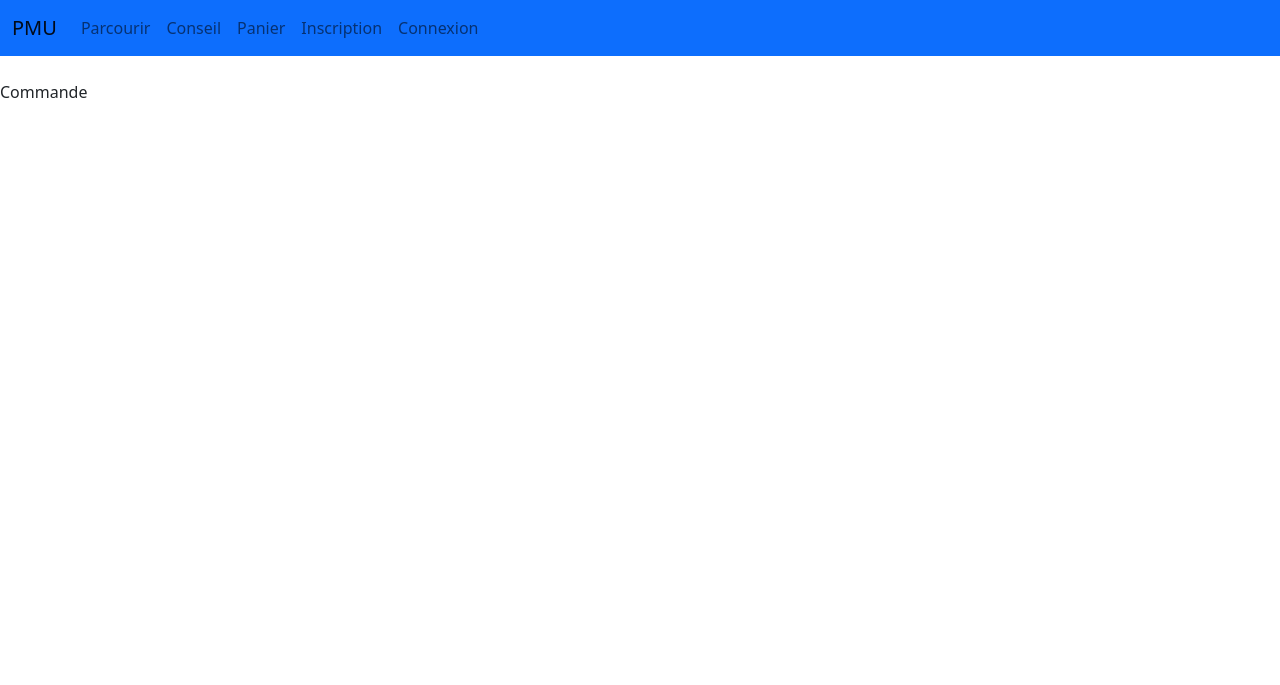
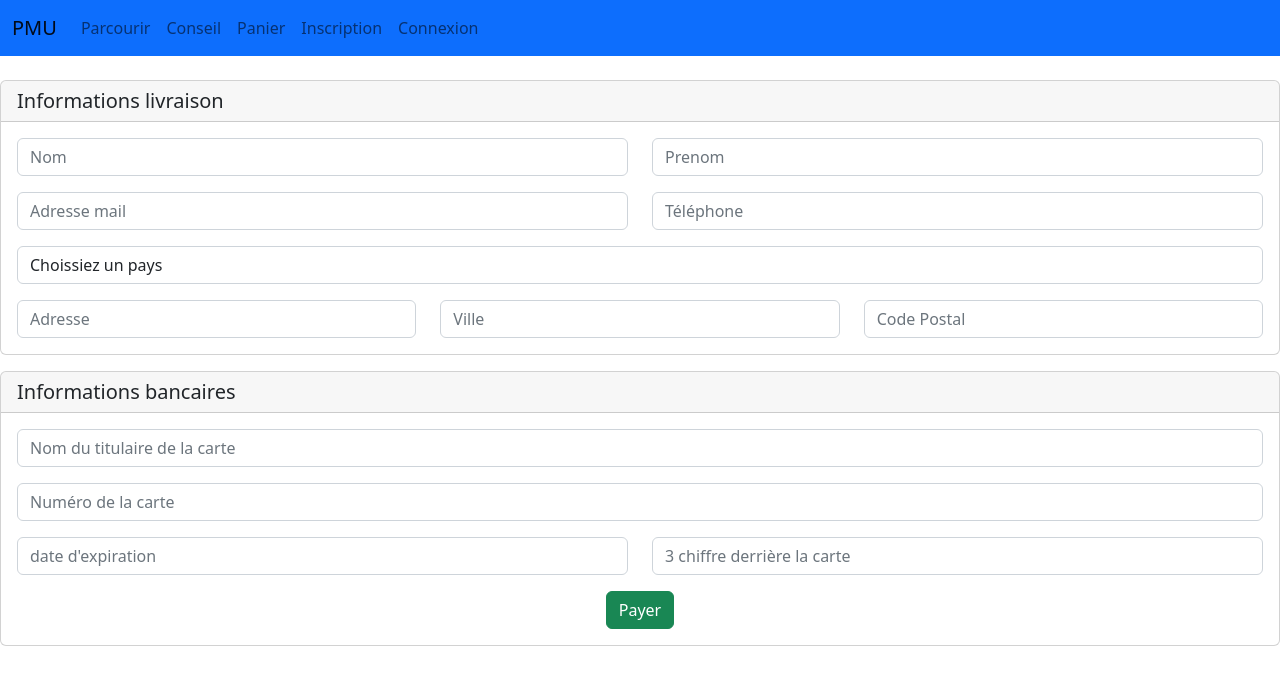
Before and after one commit to pierrebraem/PMU, a PHP site: template Views/commande.php in a window 1280 px wide. Shown: the top 685 px of the page. Run offline with PHP 8.4, Linux system fonts and the light colour scheme; the template is opened without the code that fills it, so the values that code supplies are empty.

Commit message:
FEAT: design commande

```diff
--- a/Views/commande.php
+++ b/Views/commande.php
@@ -1,5 +1,85 @@
 <?php require_once 'src/header.php'; ?>
 
-<p>Commande</p>
+<div id="etatCommande"></div>
+<div class="row d-flex justify-content-center">
+    <form>
+        <div class="col pb-3">
+            <div class="card">
+                <h5 class="card-header">Informations livraison</h5>
+                <div class="card-body">
+                <div class="row">
+                    <div class="col">
+                        <input type="text" class="form-control" name="nom" placeholder="Nom">
+                    </div>
+                    <div class="col">
+                        <input type="text" class="form-control" name="prenom" placeholder="Prenom">
+                    </div>
+                </div>
+                <div class="row pt-3">
+                    <div class="col">
+                        <input type="email" class="form-control" name="email" placeholder="Adresse mail">
+                    </div>
+                    <div class="col">
+                        <input type="text" class="form-control" name="telephone" placeholder="Téléphone">
+                    </div>
+                </div>
+                <div class="row pt-3">
+                    <div class="col">
+                        <select name="pays" class="form-control">
+                            <option value="none" selected>Choissiez un pays</option>
+                            <option value="Belgique">Belgique</option>
+                            <option value="Canada">Canada</option>
+                            <option value="France">France</option>
+                            <option value="Suisse">Suisse</option>
+                            <option value="Autre">Autre</option>
+                        </select>
+                    </div>
+                </div>
+                <div class="row pt-3">
+                    <div class="col">
+                        <input type="text" class="form-control" name="adresse" placeholder="Adresse">
+                    </div>
+                    <div class="col">
+                        <input type="text" class="form-control" name="ville" placeholder="Ville">
+                    </div>
+                    <div class="col">
+                        <input type="text" class="form-control" name="cp" placeholder="Code Postal">
+                    </div>
+                </div>
+                </div>
+            </div>
+        </div>
+        <div class="col">
+            <div class="card">
+                <h5 class="card-header">Informations bancaires</h5>
+                <div class="card-body">
+                    <div class="row">
+                        <div class="col">
+                            <input type="text" class="form-control" name="titulaire" placeholder="Nom du titulaire de la carte">
+                        </div>
+                    </div>
+                    <div class="row pt-3">
+                        <div class="col">
+                            <input type="text" class="form-control" name="numerocb" placeholder="Numéro de la carte">
+                        </div>
+                    </div>
+                    <div class="row pt-3">
+                        <div class="col">
+                            <input type="text" class="form-control" name="expiration" placeholder="date d'expiration">
+                        </div>
+                        <div class="col">
+                            <input type="text" class="form-control" name="codeSecret" placeholder="3 chiffre derrière la carte">
+                        </div>
+                    </div>
+                    <div class="row pt-3">
+                        <div class="text-center">
+                            <button type="submit" class="btn btn-success">Payer</button>
+                        </div>
+                    </div>
+                </div>
+            </div>
+        </div>
+    </form>
+</div>
 
 <?php require_once 'src/footer.php'; ?>
```
